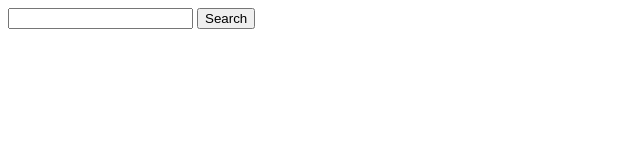
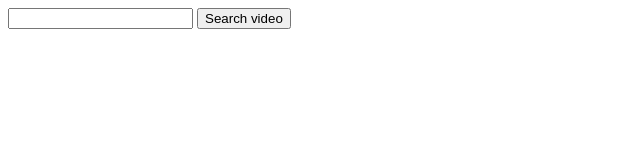
Before and after one commit to Mary10552/youtube_test_project, a website: page youtube/index.html in a window 1280 px wide. Shown: the full height of the page, 0-640 px from the left. Drawn offline with nearby package versions, Linux system fonts and the light colour scheme.

Commit message:
Update index.html

```diff
--- a/youtube/index.html
+++ b/youtube/index.html
@@ -20,7 +20,7 @@
 
     <form id="searchF" method="post" action="/search">
         <input name="src" id="src" type="text" maxlength="128"/>
-        <button type="submit">Search</button>
+        <button type="submit">Search video</button>
     </form>
 </body>
 </html>
```
